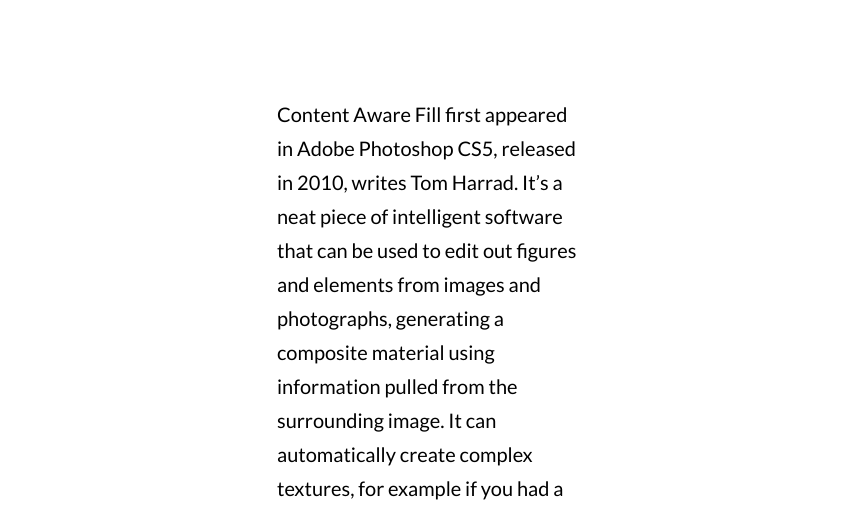
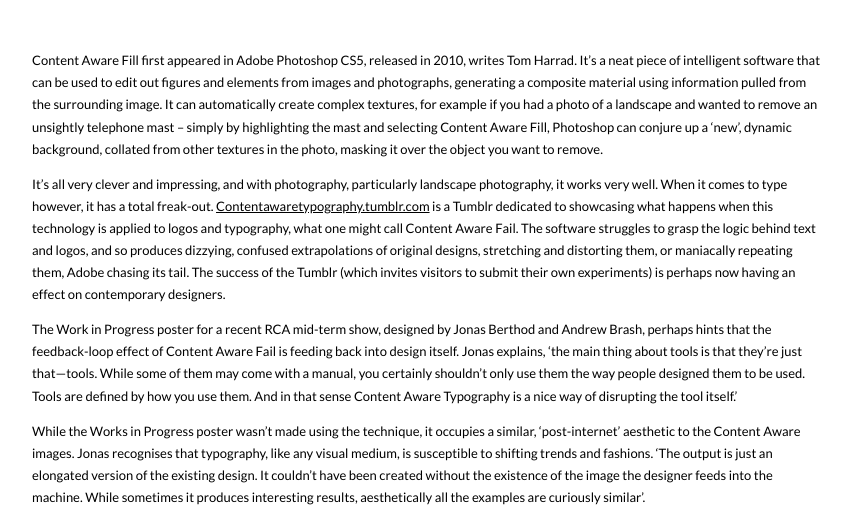
Before and after one commit to evewallack/evewallack.github.io, a plain HTML site: page index.html in a window 1280 px wide. Shown: the part 225-739 px from the top of the page, without its empty margins (213-1062 px from the left). Drawn offline with Linux system fonts and the light colour scheme.

Commit message:
break points
break points 1

```diff
--- a/index.html
+++ b/index.html
@@ -25,7 +25,7 @@
     }
 
     body {
-      font-size: 1.7em; /* currently ems cause chrome bug misinterpreting rems on body element */
+      font-size: 1.3em; /* currently ems cause chrome bug misinterpreting rems on body element */
       line-height: 1.7;
       font-weight: 400;
       margin: 0;
@@ -66,7 +66,7 @@
     }
 
     .column {
-      width: 20rem; /* Set your column width here */
+      width: 24rem; /* Set your column width here */
       margin: auto;
     }
 
@@ -76,12 +76,17 @@
 	      width: 30rem; /* Set your column width here */
 	    }
 	    p {
-	      font-size: 2rem;
+	      font-size: 1.3rem;
 	  }
     }
 
     /* Larger than phablet (also point when grid becomes active) */
-    @media (min-width: 550px) {}
+    @media (min-width: 550px) {
+		.column {
+	      width: 50rem; /* Set your column width here */
+	    }
+
+    }
 
     /* Larger than tablet */
     @media (min-width: 750px) {}
@@ -90,7 +95,12 @@
     @media (min-width: 1000px) {}
 
     /* Larger than Desktop HD */
-    @media (min-width: 1200px) {}
+    @media (min-width: 1200px) {
+	    .column {
+	      width: 79rem; /* Set your column width here */
+	      margin: auto;
+	    }
+    }
 
   </style>
 </head>
```
